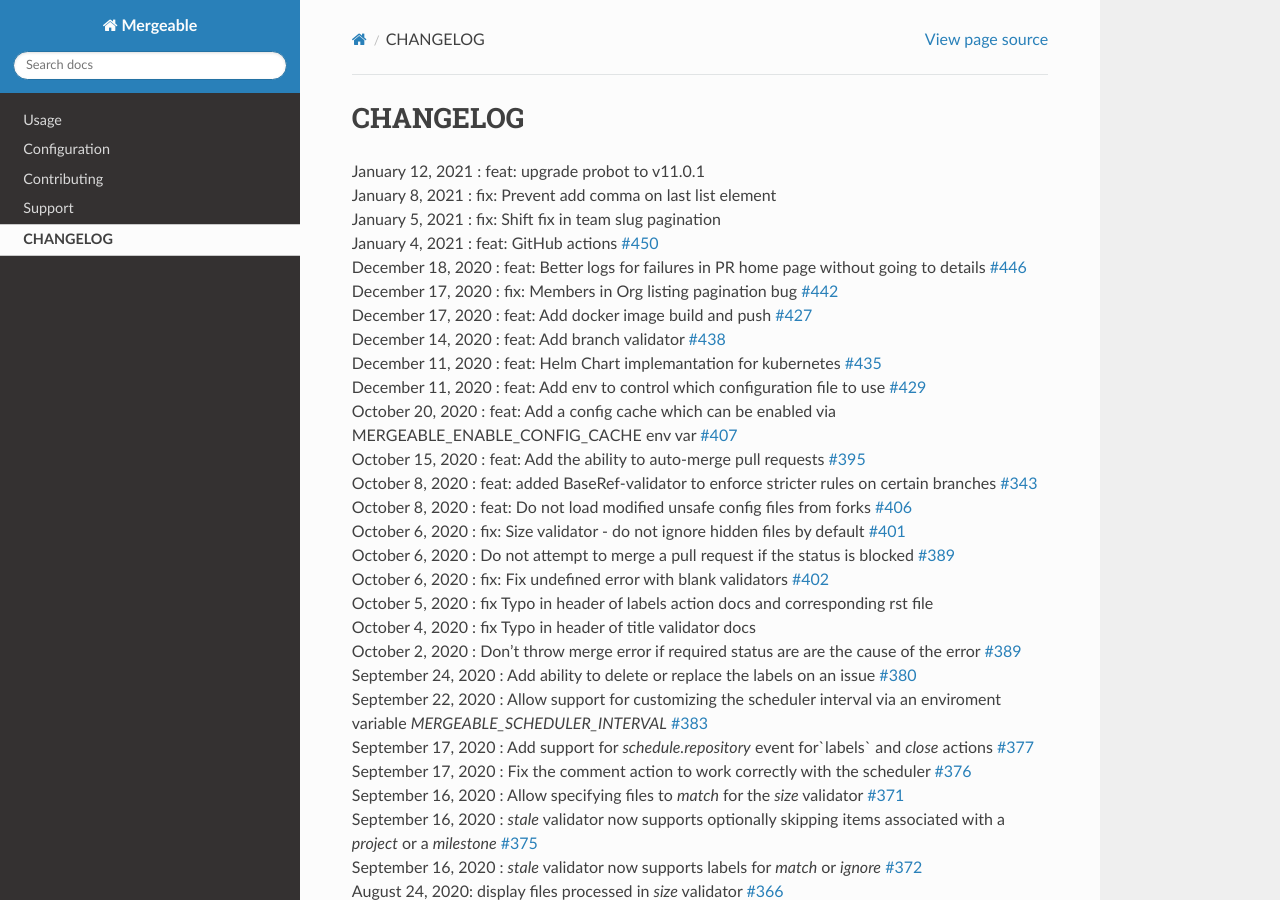
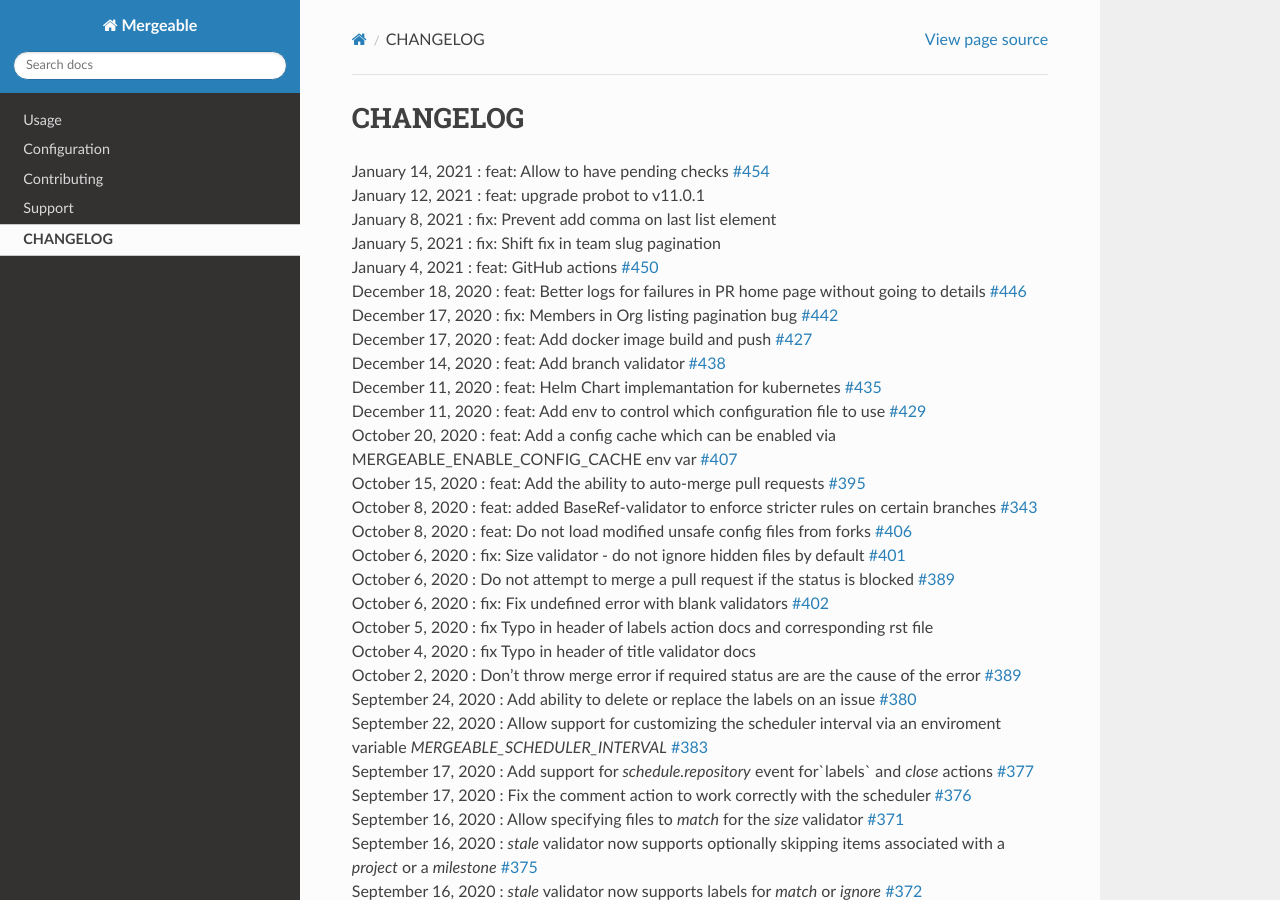
Before and after one commit to mergeability/mergeable, a Sphinx documentation site: the page built from docs/changelog.rst, in a window 1280 px wide and 900 px high. Built offline with Sphinx 7.4.7 and the Read the Docs theme 2.0.0, drawn with Linux system fonts in a browser that asks for light colours; pages that are not in the unit, such as notebooks, are missing from menus.

Commit message:
add feature to changelog

```diff
--- a/docs/changelog.rst
+++ b/docs/changelog.rst
@@ -1,6 +1,7 @@
 CHANGELOG
 =====================================
 
+| January 14, 2021 : feat: Allow to have pending checks `#454 <https://github.com/mergeability/mergeable/issues/454>`_
 | January 12, 2021 : feat: upgrade probot to v11.0.1
 | January 8, 2021 : fix: Prevent add comma on last list element
 | January 5, 2021 : fix: Shift fix in team slug pagination
```
